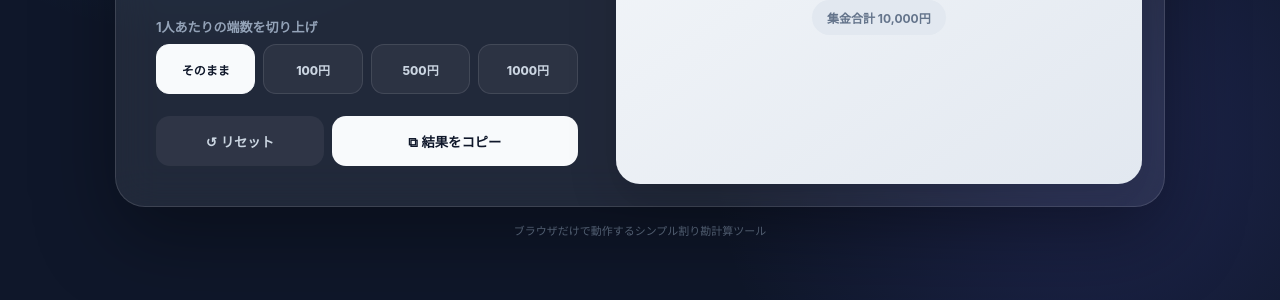
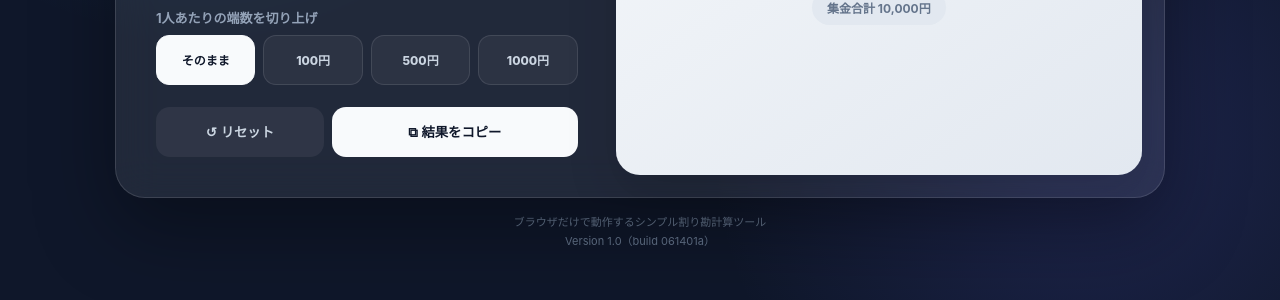
Before and after one commit to kmcapps/warikan, a plain HTML site: page index.html in a window 1280 px wide. Shown: the part 500-800 px from the top of the page. Drawn offline with Linux system fonts and the light colour scheme.

Commit message:
バージョン表示を追加

```diff
--- a/index.html
+++ b/index.html
@@ -355,6 +355,10 @@ footer {
   font-size: 11px;
 }
 
+.app-version {
+  margin-top: 3px;
+}
+
 /* タブレット */
 
 @media (max-width: 760px) {
@@ -679,6 +683,9 @@ footer {
 
   <footer>
     ブラウザだけで動作するシンプル割り勘計算ツール
+    <div class="app-version">
+      Version 1.0（build 061401a）
+    </div>
   </footer>
 
 </div>
```
